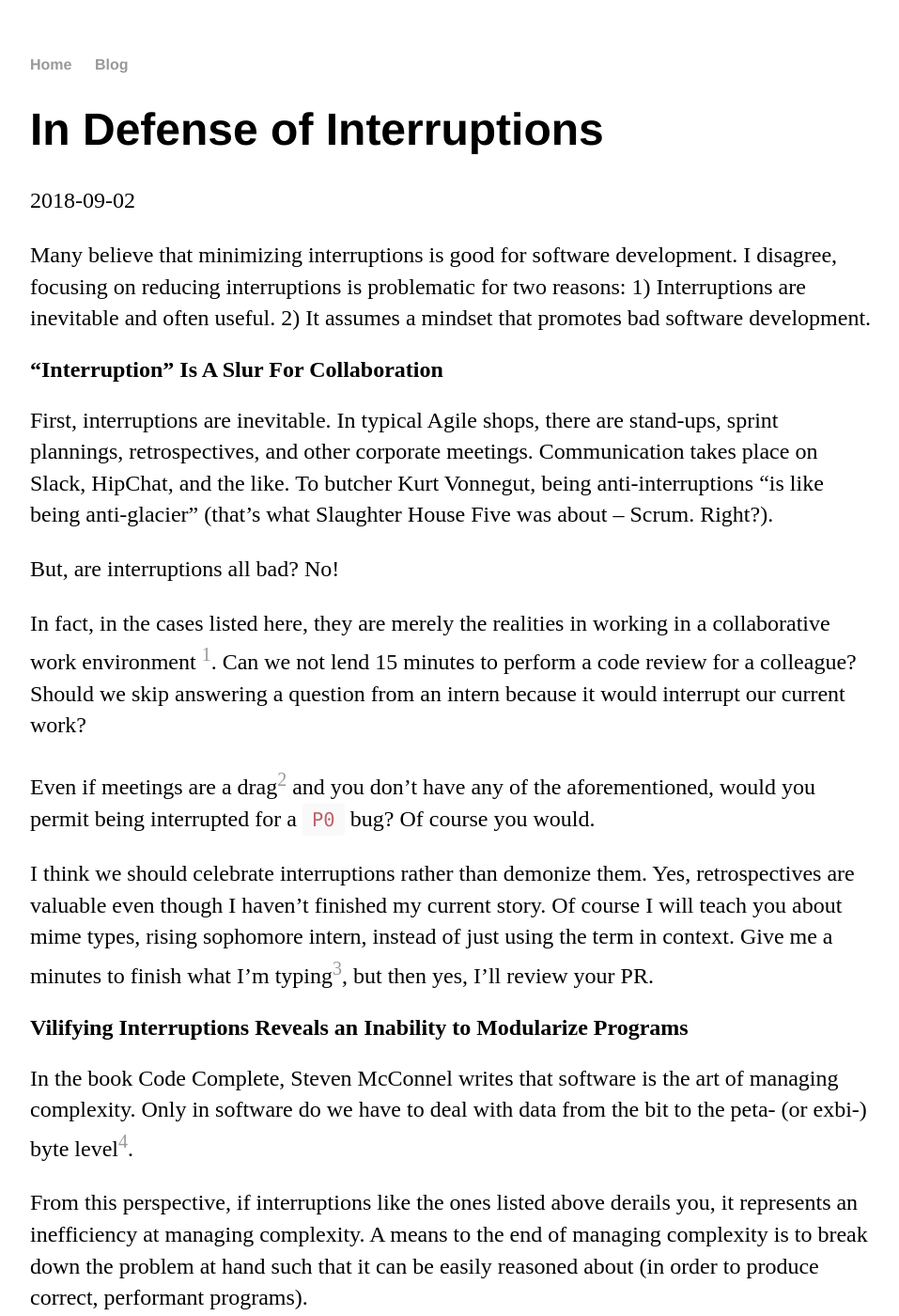
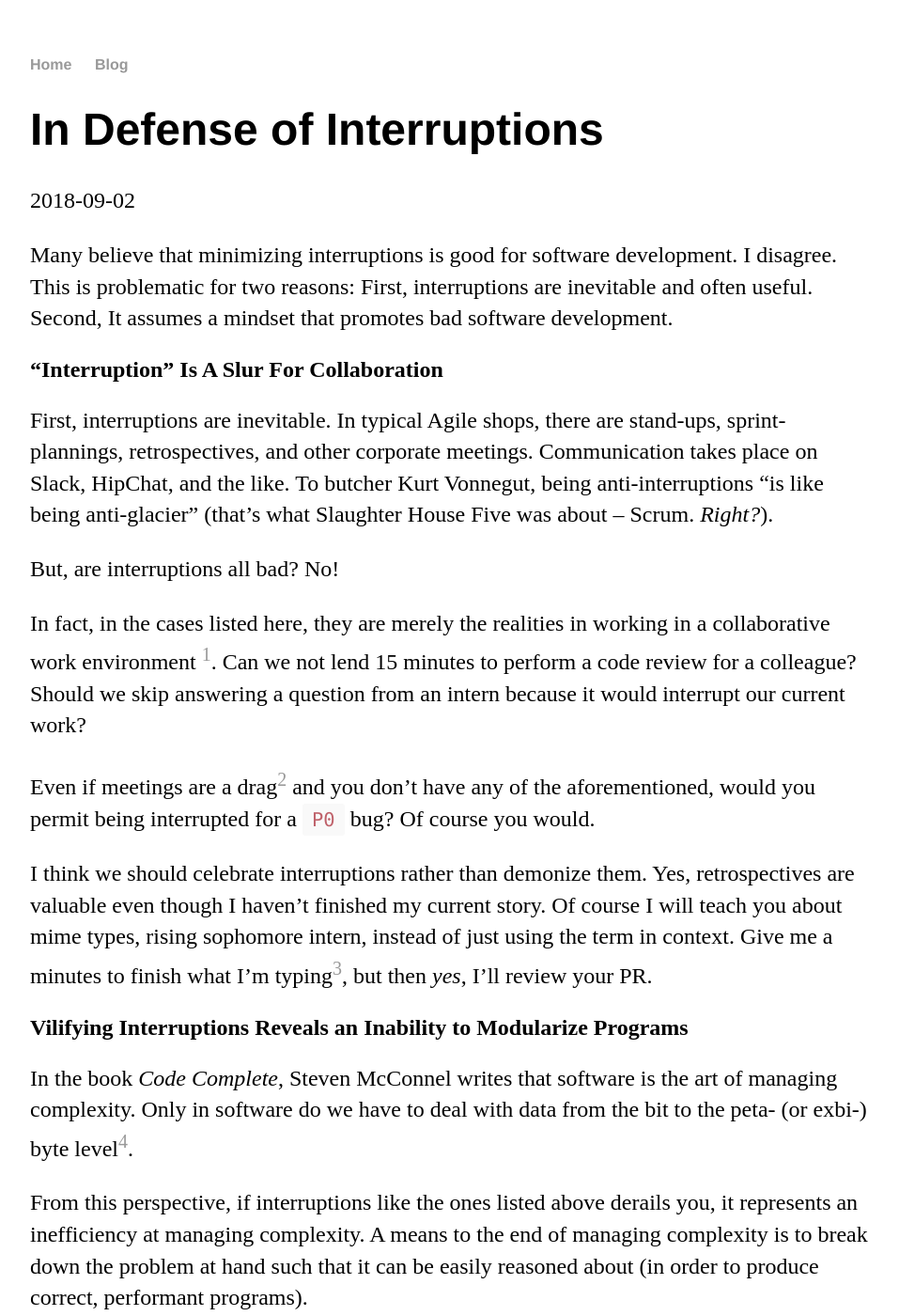
Before and after one commit to alxmrs/website, a Jekyll site: the page built from _posts/2018-09-02-in-defense-of-interruptions.md, in a window 1280 px wide and 1400 px high. Shown: the whole window at 94% size, without its empty margins (160-1117 px from the left). Built offline with Jekyll 4.4.1, drawn with Linux system fonts in a browser that asks for light colours.

Commit message:
(quick draft two)

```diff
--- a/_posts/2018-09-02-in-defense-of-interruptions.md
+++ b/_posts/2018-09-02-in-defense-of-interruptions.md
@@ -4,14 +4,14 @@ title: "In Defense of Interruptions"
 date: 2018-09-02
 ---
 
-Many believe that minimizing interruptions is good for software development. I disagree, focusing on reducing
-interruptions is problematic for two reasons: 1) Interruptions are inevitable and often useful. 2) It assumes a mindset
-that promotes bad software development.
+Many believe that minimizing interruptions is good for software development. I disagree. This is problematic for two
+reasons: First, interruptions are inevitable and often useful. Second, It assumes a mindset that promotes bad software
+development.
 
 ## "Interruption" Is A Slur For Collaboration
-First, interruptions are inevitable. In typical Agile shops, there are stand-ups, sprint plannings, retrospectives, and
+First, interruptions are inevitable. In typical Agile shops, there are stand-ups, sprint-plannings, retrospectives, and
 other corporate meetings. Communication takes place on Slack, HipChat, and the like. To butcher Kurt Vonnegut, being
-anti-interruptions "is like being anti-glacier" (that's what Slaughter House Five was about -- Scrum. Right?).
+anti-interruptions "is like being anti-glacier" (that's what Slaughter House Five was about -- Scrum. *Right?*).
 
 But, are interruptions all bad? No!
 
@@ -24,12 +24,12 @@ interrupted for a `P0` bug? Of course you would.
 
 I think we should celebrate interruptions rather than demonize them. Yes, retrospectives are valuable even though I
 haven't finished my current story. Of course I will teach you about mime types, rising sophomore intern, instead of just
-using the term in context. Give me a minutes to finish what I'm typing<sup id="a3">[3](#f3)</sup>, but then yes, I'll
+using the term in context. Give me a minutes to finish what I'm typing<sup id="a3">[3](#f3)</sup>, but then *yes*, I'll
 review your PR.
 
 ## Vilifying Interruptions Reveals an Inability to Modularize Programs
 
-In the book Code Complete, Steven McConnel writes that software is the art of managing complexity. Only in software do
+In the book *Code Complete*, Steven McConnel writes that software is the art of managing complexity. Only in software do
 we have to deal with data from the bit to the peta- (or exbi-) byte level<sup id="a4">[4](#f4)</sup>.
 
 From this perspective, if interruptions like the ones listed above derails you, it represents an inefficiency at managing
@@ -56,7 +56,7 @@ you gain future time-saving efficiencies by having a base level of tests by the
 
 <b id="f3">3</b>. I hope you gathered by context that I'm not taking "interruptions" to their symantic extreme. [↩](#a3)
 
-<b id="f4">4</b>. See [here](/_assets/Code-Complete-Ch-5-Complexity.png). [↩](#a4)
+<b id="f4">4</b>. See ![alt text](/_assets/Code-Complete-Ch-5-Complexity.png "Managing complexity is the most important technical topic in software development. In my view, it’s so important that Software’s Primary Technical Imperative has to be managing complexity.    Complexity is not a new feature of software development. Computing pioneer Edsger Dijkstra pointed out that computing is the only profession in which a single mind is obliged to span the distance from a bit to a few hundred megabytes, a ratio of 1 to 10^9, or nine orders of magnitude (Dijkstra 1989).     This gigantic ratio is staggering. Dijkstra put it this way: “Compared to that number of semantic levels, the average mathematical theory is almost flat. By evoking the need for deep conceptual hierarchies, the automatic computer confronts us with a radically new intellectual challenge that has no precedent in our history.” Of course software has become even more complex since 1989, and Dijkstra’s ratio of 1 to 10^9 could easily be more like 1 to 10^15 today. "). [↩](#a4)
 
 <b id="f5">5</b>. Or interpreter/linter. [↩](#a5)
 
```
